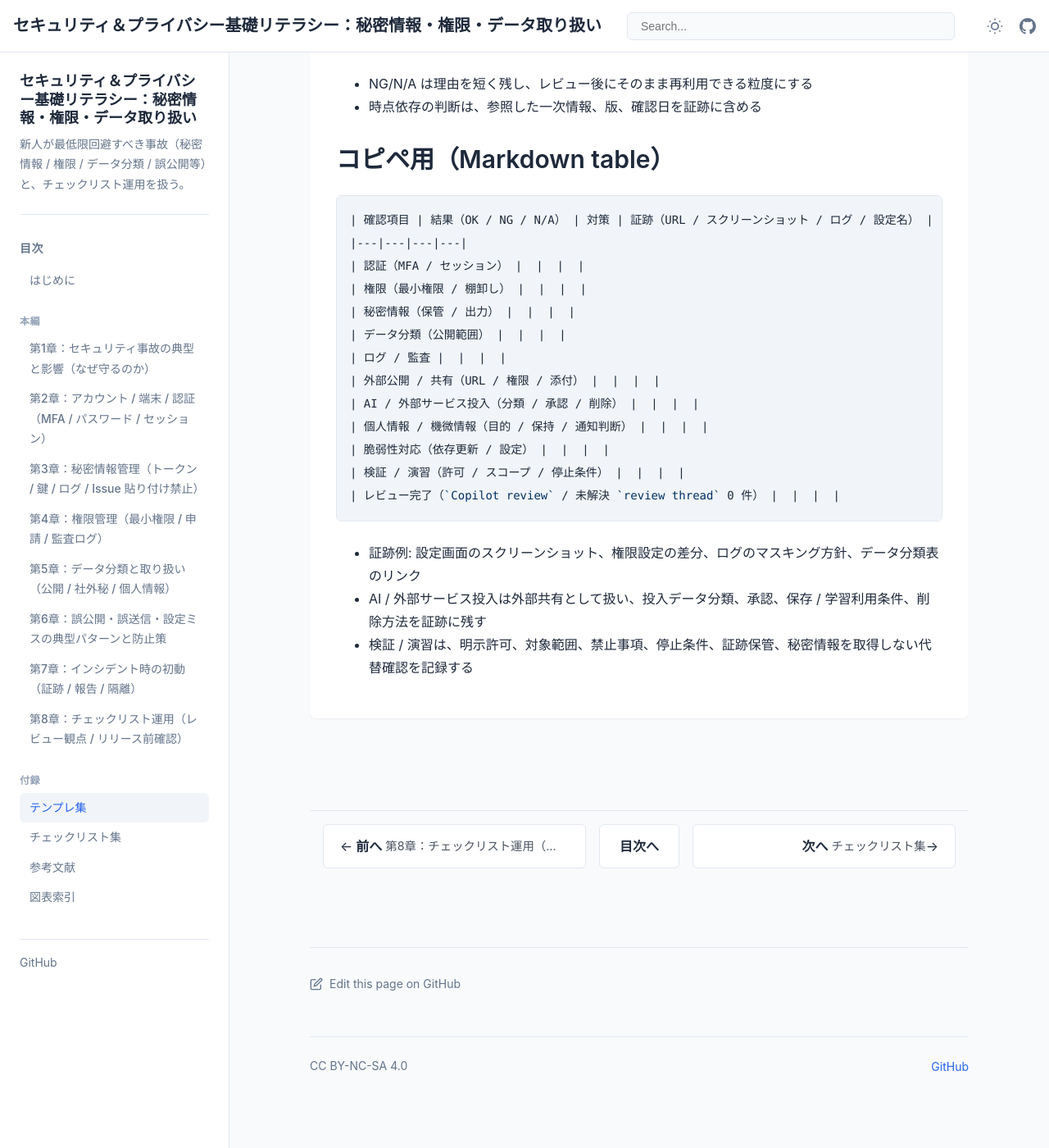
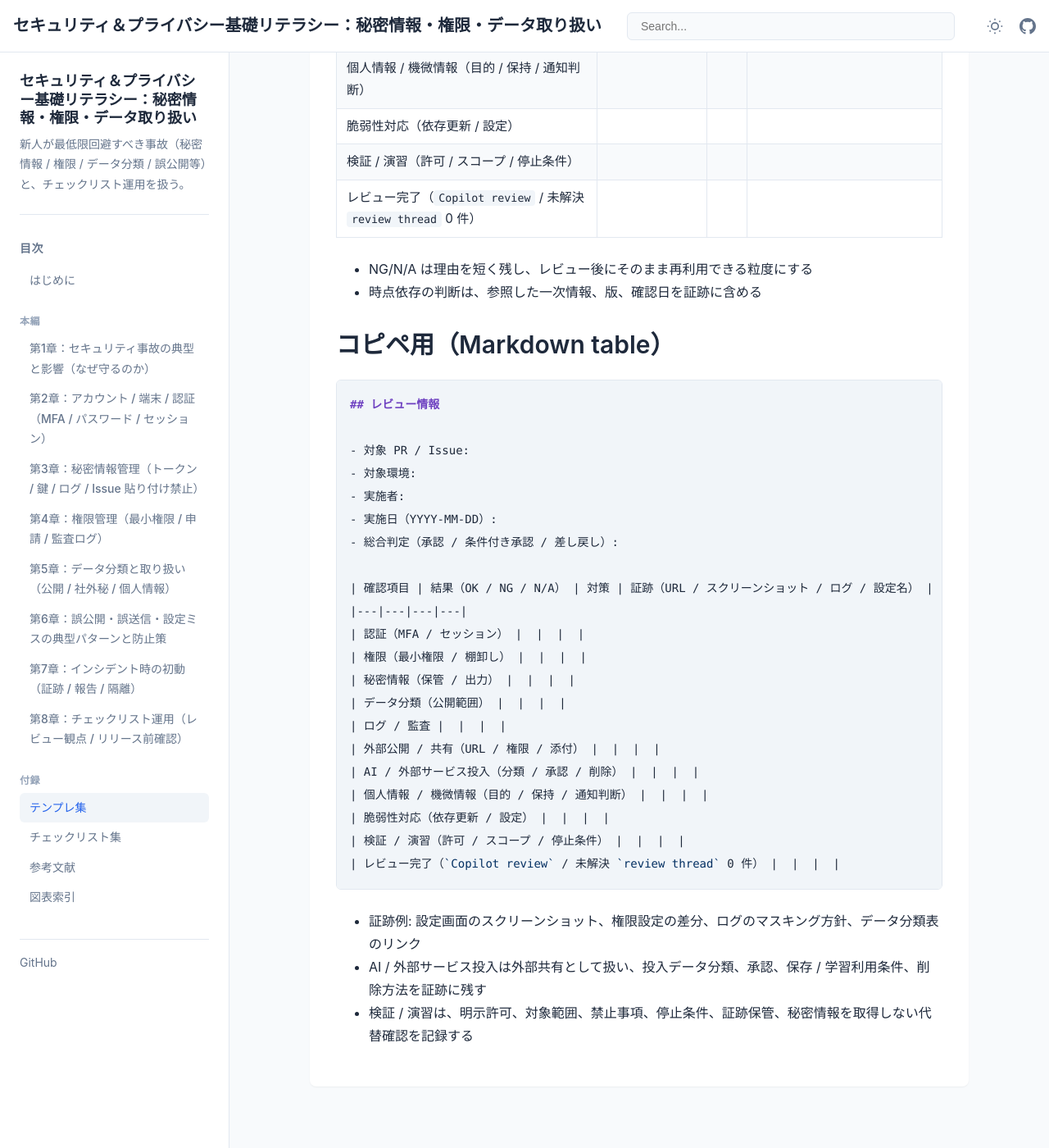
Before and after one commit to itdojp/security-privacy-literacy-book, a Jekyll site: the page built from docs/appendices/templates/security-review/index.md, in a window 1280 px wide and 1400 px high, scrolled down 966 px. Shown: the whole window at 82% size. Built offline with Jekyll 4.4.1, drawn with Linux system fonts in a browser that asks for light colours; before the commit the page ends 2344 px from its top, so only the background shows below that; some of the changed text lies outside the part shown.

Commit message:
docs: add security review traceability metadata

````diff
--- a/docs/appendices/templates/security-review/index.md
+++ b/docs/appendices/templates/security-review/index.md
@@ -12,6 +12,14 @@ order: 913
 - リリース前確認: 公開範囲 / 権限 / ログの最終確認に使う
 - 振り返り: インシデントや監査で再発防止策を整理する
 - 併用先: [チェックリスト集](../../checklists/)
+
+## レビュー情報
+
+- 対象 PR / Issue:
+- 対象環境:
+- 実施者:
+- 実施日（YYYY-MM-DD）:
+- 総合判定（承認 / 条件付き承認 / 差し戻し）:
 
 | 確認項目 | 結果（OK / NG / N/A） | 対策 | 証跡（URL / スクリーンショット / ログ / 設定名） |
 |---|---|---|---|
@@ -33,6 +41,14 @@ order: 913
 ## コピペ用（Markdown table）
 
 ```md
+## レビュー情報
+
+- 対象 PR / Issue:
+- 対象環境:
+- 実施者:
+- 実施日（YYYY-MM-DD）:
+- 総合判定（承認 / 条件付き承認 / 差し戻し）:
+
 | 確認項目 | 結果（OK / NG / N/A） | 対策 | 証跡（URL / スクリーンショット / ログ / 設定名） |
 |---|---|---|---|
 | 認証（MFA / セッション） |  |  |  |
````
